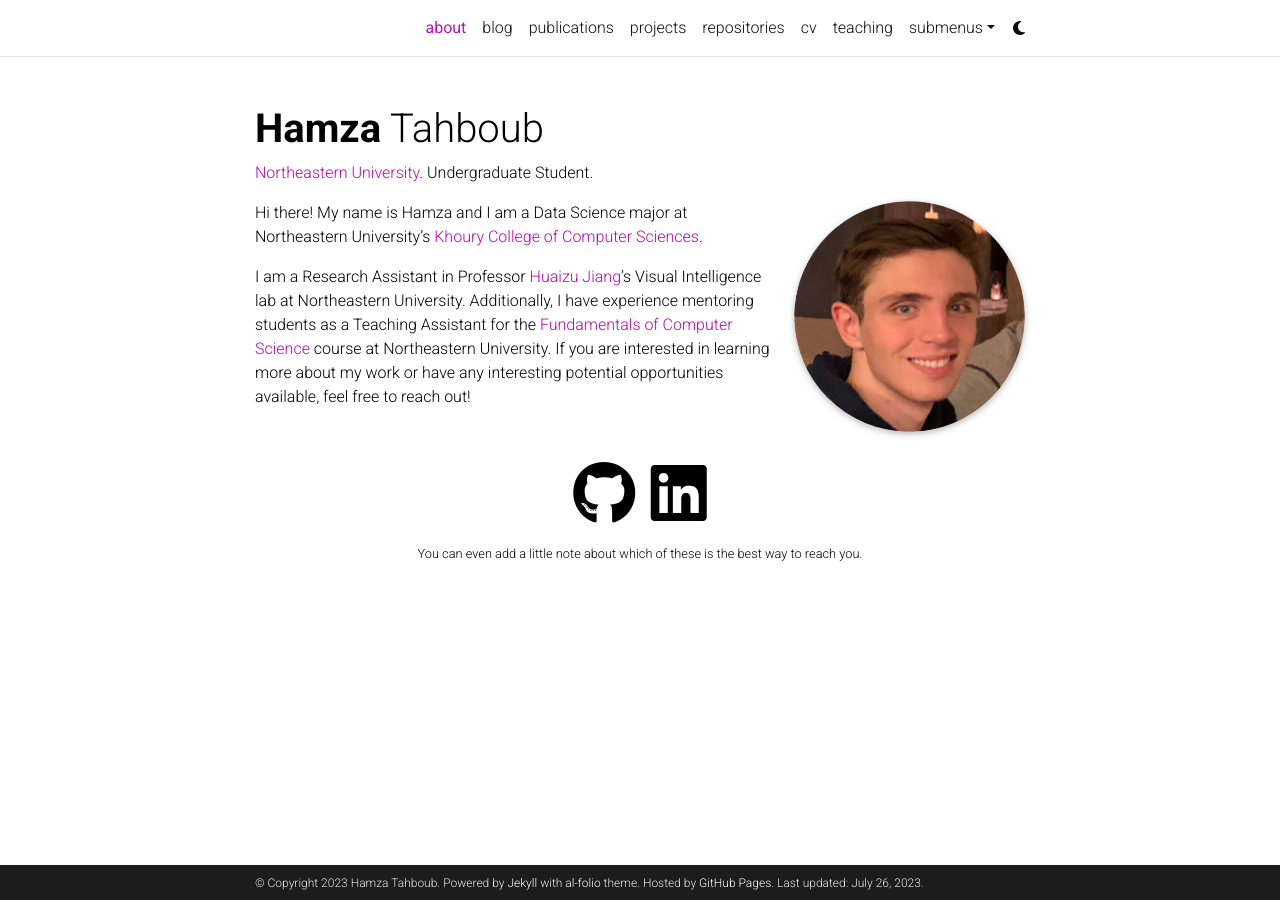
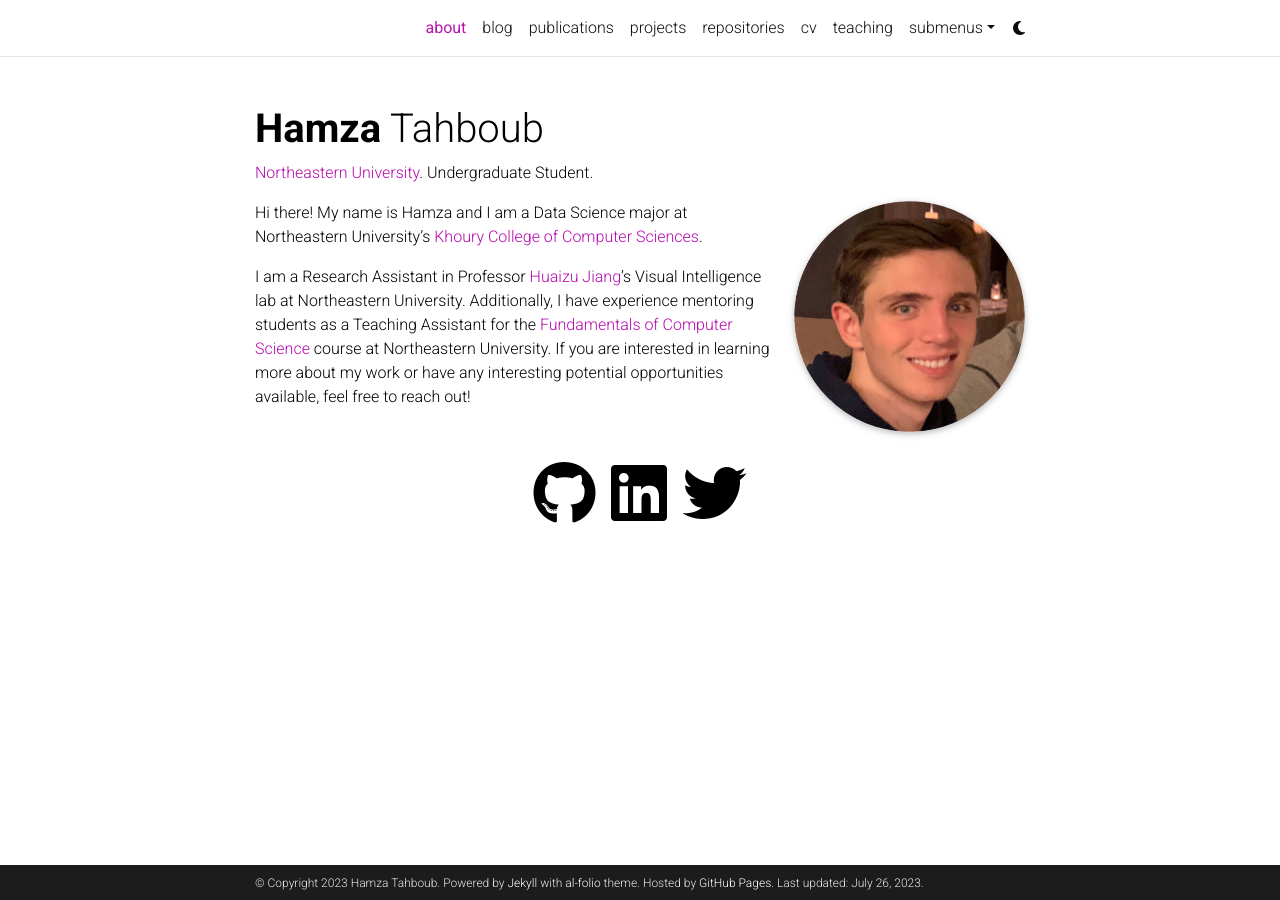
Before and after one commit to htahboub/htahboub, a Jekyll site: the page built from _pages/about.md, in a window 1280 px wide. Built offline with Jekyll 4.4.1, drawn with Linux system fonts in a browser that asks for light colours; full-size pictures stand in for the smaller copies a plugin makes; comment, search, counter and statistics services are not loaded; a style sheet for code colours, icons or effects is not loaded.

Commit message:
Update _config.yml

```diff
--- a/_config.yml
+++ b/_config.yml
@@ -71,7 +71,7 @@
 
 github_username: HTahboub # your GitHub user name
 gitlab_username: # your GitLab user name
-twitter_username: # your Twitter handle
+twitter_username: hamza_tahboub # your Twitter handle
 mastodon_username: # your mastodon instance+username in the format instance.tld/@username
 linkedin_username: hamzatahboub # your LinkedIn user name
 telegram_username: # your Telegram user name
@@ -104,8 +104,7 @@
 discord_id: # your discord id (18-digit unique numerical identifier)
 zotero_username: # your zotero username
 
-contact_note: >
-  You can even add a little note about which of these is the best way to reach you.
+contact_note:
 
 # -----------------------------------------------------------------------------
 # Analytics and search engine verification
```
